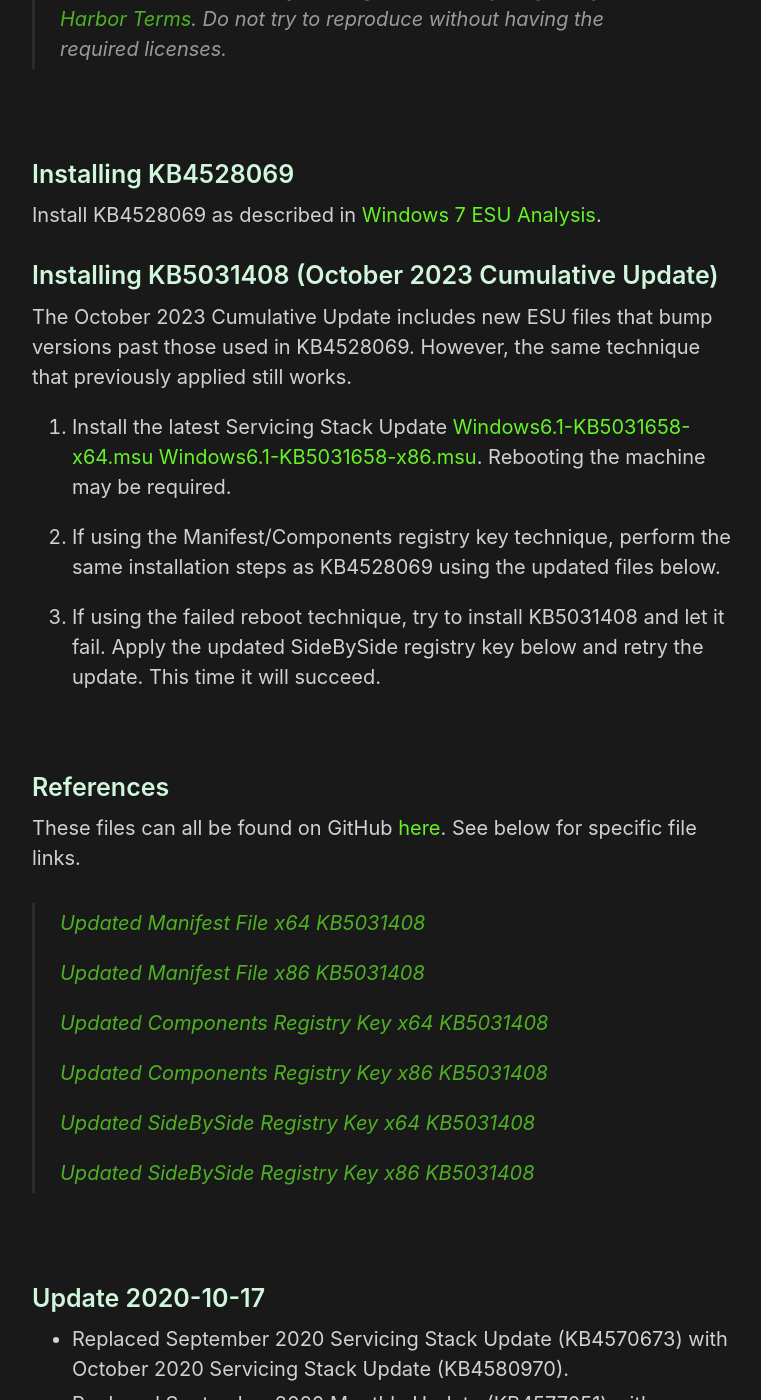
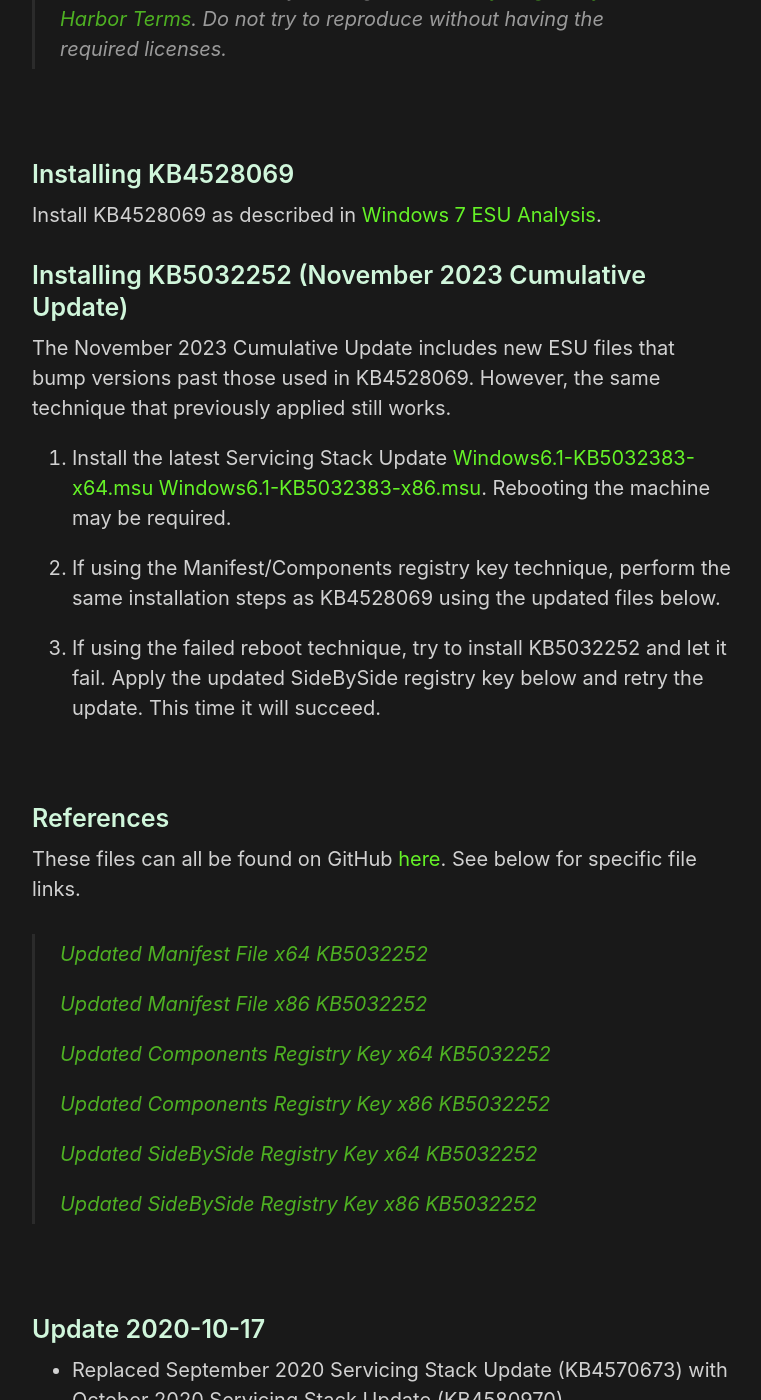
Before and after one commit to HackAndPwn/HackAndPwn.github.io, a Jekyll site: the page built from _posts/2020-09-12-windows-7-esu-analysis-updates.md, in a window 1280 px wide and 1400 px high, scrolled down 731 px. Shown: the whole window, without its empty margins (258-1019 px from the left). Built offline with Jekyll 4.4.1, drawn with Linux system fonts in a browser that asks for light colours; some of the changed text lies outside the part shown.

Commit message:
nov 2023 updates

```diff
--- a/_posts/2020-09-12-windows-7-esu-analysis-updates.md
+++ b/_posts/2020-09-12-windows-7-esu-analysis-updates.md
@@ -19,15 +19,15 @@
 
 Install KB4528069 as described in [Windows 7 ESU Analysis](https://hackandpwn.com/windows-7-esu-analysis).
 
-### Installing KB5031408 (October 2023 Cumulative Update)
+### Installing KB5032252 (November 2023 Cumulative Update)
 
-The October 2023 Cumulative Update includes new ESU files that bump versions past those used in KB4528069.  However, the same technique that previously applied still works.
+The November 2023 Cumulative Update includes new ESU files that bump versions past those used in KB4528069.  However, the same technique that previously applied still works.
 
-1. Install the latest Servicing Stack Update [Windows6.1-KB5031658-x64.msu](https://github.com/HackAndPwn/Windows-7-Patching/raw/master/07_ESU_Updates/01_Windows6.1-KB5031658-x64.msu) [Windows6.1-KB5031658-x86.msu](https://github.com/HackAndPwn/Windows-7-Patching/raw/master/07_ESU_Updates/01_Windows6.1-KB5031658-x86.msu).  Rebooting the machine may be required.
+1. Install the latest Servicing Stack Update [Windows6.1-KB5032383-x64.msu](https://github.com/HackAndPwn/Windows-7-Patching/raw/master/07_ESU_Updates/01_Windows6.1-KB5032383-x64.msu) [Windows6.1-KB5032383-x86.msu](https://github.com/HackAndPwn/Windows-7-Patching/raw/master/07_ESU_Updates/01_Windows6.1-KB5032383-x86.msu).  Rebooting the machine may be required.
 
 2. If using the Manifest/Components registry key technique, perform the same installation steps as KB4528069 using the updated files below.
 
-3. If using the failed reboot technique, try to install KB5031408 and let it fail.  Apply the updated SideBySide registry key below and retry the update.  This time it will succeed.
+3. If using the failed reboot technique, try to install KB5032252 and let it fail.  Apply the updated SideBySide registry key below and retry the update.  This time it will succeed.
 
 <br>
 
@@ -35,17 +35,17 @@
 
 These files can all be found on GitHub [here](https://github.com/HackAndPwn/Windows-7-ESU-Analysis).  See below for specific file links.
 
-> [Updated Manifest File x64 KB5031408](https://github.com/HackAndPwn/Windows-7-ESU-Analysis/blob/master/2023_10/amd64_microsoft-windows-s..edsecurityupdatesai_31bf3856ad364e35_6.1.7602.26769_none_c8b05710364836f6.manifest)
+> [Updated Manifest File x64 KB5032252](https://github.com/HackAndPwn/Windows-7-ESU-Analysis/blob/master/2023_11/amd64_microsoft-windows-s..edsecurityupdatesai_31bf3856ad364e35_6.1.7602.26816_none_c8e367b436225c63.manifest)
 >
-> [Updated Manifest File x86 KB5031408](https://github.com/HackAndPwn/Windows-7-ESU-Analysis/blob/master/2023_10/x86_microsoft-windows-s..edsecurityupdatesai_31bf3856ad364e35_6.1.7602.26769_none_6c91bb8c7deac5c0.manifest)
+> [Updated Manifest File x86 KB5032252](https://github.com/HackAndPwn/Windows-7-ESU-Analysis/blob/master/2023_11/x86_microsoft-windows-s..edsecurityupdatesai_31bf3856ad364e35_6.1.7602.26816_none_6cc4cc307dc4eb2d.manifest)
 >
-> [Updated Components Registry Key x64 KB5031408](https://github.com/HackAndPwn/Windows-7-ESU-Analysis/blob/master/2023_10/ComponentsRegistryKey_x64.reg)
+> [Updated Components Registry Key x64 KB5032252](https://github.com/HackAndPwn/Windows-7-ESU-Analysis/blob/master/2023_11/ComponentsRegistryKey_x64.reg)
 >
-> [Updated Components Registry Key x86 KB5031408](https://github.com/HackAndPwn/Windows-7-ESU-Analysis/blob/master/2023_10/ComponentsRegistryKey_x86.reg)
+> [Updated Components Registry Key x86 KB5032252](https://github.com/HackAndPwn/Windows-7-ESU-Analysis/blob/master/2023_11/ComponentsRegistryKey_x86.reg)
 >
-> [Updated SideBySide Registry Key x64 KB5031408](https://github.com/HackAndPwn/Windows-7-ESU-Analysis/blob/master/2023_10/SideBySideRegistryKey_x64.reg)
+> [Updated SideBySide Registry Key x64 KB5032252](https://github.com/HackAndPwn/Windows-7-ESU-Analysis/blob/master/2023_11/SideBySideRegistryKey_x64.reg)
 >
-> [Updated SideBySide Registry Key x86 KB5031408](https://github.com/HackAndPwn/Windows-7-ESU-Analysis/blob/master/2023_10/SideBySideRegistryKey_x86.reg)
+> [Updated SideBySide Registry Key x86 KB5032252](https://github.com/HackAndPwn/Windows-7-ESU-Analysis/blob/master/2023_11/SideBySideRegistryKey_x86.reg)
 
 <br>
 
@@ -210,3 +210,8 @@
 * Replaced July 2023 Servicing Stack Update (KB5028264) with October 2023 Servicing Stack Update (KB5031658).
 * Replaced September 2023 Monthly Update (KB5030265) with October 2023 Monthly Update (KB5031408).
 * Replaced September 2023 Manifest, Components Registry Key, and SideBySide Registry Key (6.1.7602.26713) with October 2023 (6.1.7602.26769).
+
+### Update 2023-11-20
+* Replaced October 2023 Servicing Stack Update (KB5031658) with November 2023 Servicing Stack Update (KB5032383).
+* Replaced October 2023 Monthly Update (KB5031408) with November 2023 Monthly Update (KB5032252).
+* Replaced October 2023 Manifest, Components Registry Key, and SideBySide Registry Key (6.1.7602.26769) with November 2023 (6.1.7602.26816).
```
Also changed, not shown: other parts of _posts/2020-09-12-windows-7-esu-analysis-updates.md (+1 -1 lines), _posts/2020-05-23-windows-7-esu-patching.md (+26 -14 lines).
